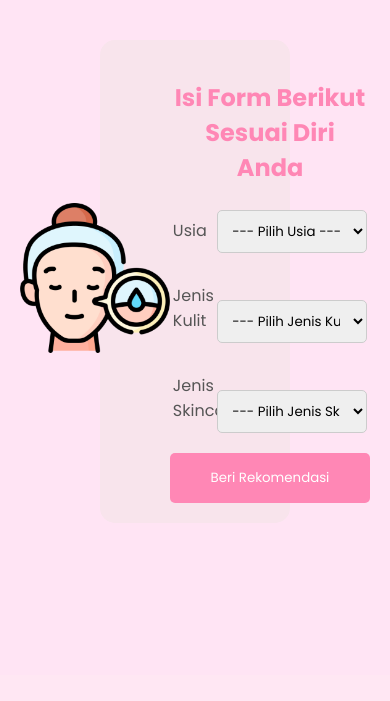
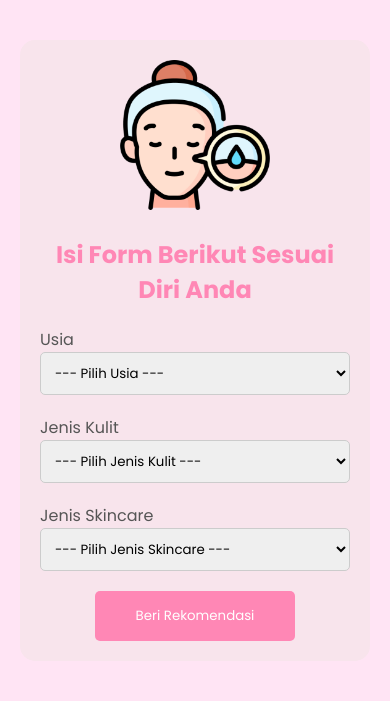
Before and after one commit to delvifitri/skin-solution, a Flask app: page / in a window 390 px wide. Shown: the part 169-870 px from the top of the page. Before the commit the page ends 672 px from the top, so only its background shows below. Run offline with Flask 3, Linux system fonts and the light colour scheme; parts of the project's set-up code (start-up, migrations or seed data) failed here and were passed over; some libraries are stand-ins or nearby versions.

Commit message:
mobile responsive

```diff
--- a/app/static/style.css
+++ b/app/static/style.css
@@ -38,7 +38,6 @@ body {
     display: flex;
     justify-content: center;
     align-items: center;
-    padding: 40px;
     background-color: #f8e4ec;
     border-radius: 15px;
     padding: 20px;
@@ -66,20 +65,21 @@ body {
 
 .container .right .form-group {
     margin-top: 20px;
+    display: flex;
+    align-content: center;
 }
 
 .container .right label {
     display: inline-block;
     width: 20%;
     text-align: left;
-    margin-top: 10px;
     color: #555;
+    align-self: center;
 }
 
 .container .right select {
     width: 75%;
     padding: 10px;
-    margin-top: 5px;
     border-radius: 5px;
     border: 1px solid #ccc;
 }
@@ -98,3 +98,21 @@ body {
 .container .right button:hover {
     background-color: #ff6699;
 }
+
+
+@media screen and (max-width: 768px) {
+    .container {
+        flex-direction: column;
+        margin: 40px 20px;
+    }
+    .form-group {
+        flex-direction: column;
+    }
+    .form-group label {
+        width: 100% !important;
+        text-align: left;
+    }
+    .form-group select {
+        width: 100% !important;
+    }
+}
--- a/app/templates/index/home.html
+++ b/app/templates/index/home.html
@@ -24,8 +24,8 @@
                 <h2>Isi Form Berikut Sesuai Diri Anda</h2>
                 <div class="form-group">
                     <label for="age_range">Usia</label>
-                    <select id="age_range" name="age_range">
-                        <option value="">--- Pilih Usia ---</option>
+                    <select id="age_range" name="age_range" required>
+                        <option value>--- Pilih Usia ---</option>
                         <option value="18 and Under">18 ke bawah</option>
                         <option value="19 - 24">19 - 24</option>
                         <option value="25 - 29">25 - 29</option>
@@ -37,8 +37,8 @@
                 </div>
                 <div class="form-group">
                     <label for="skin_type">Jenis Kulit</label>
-                    <select name="skin_type" id="skin_type">
-                        <option value="">--- Pilih Jenis Kulit ---</option>
+                    <select name="skin_type" id="skin_type" required>
+                        <option value>--- Pilih Jenis Kulit ---</option>
                         <option value="Combination">Combination</option>
                         <option value="Dry">Dry</option>
                         <option value="Normal">Normal</option>
@@ -47,8 +47,8 @@
                 </div>
                 <div class="form-group">
                     <label for="tag">Jenis Skincare</label>
-                    <select id="tag" name="tag">
-                        <option value="">--- Pilih Jenis Skincare ---</option>
+                    <select id="tag" name="tag" required>
+                        <option value>--- Pilih Jenis Skincare ---</option>
                         <option value="facial-wash">Facial Wash</option>
                         <option value="toner">Toner</option>
                         <option value="serum-essence">Serum & Essence</option>
```
Also changed, not shown: app/static/style2.css (+35 -1 lines), app/templates/index/result.html (+6 -3 lines).
